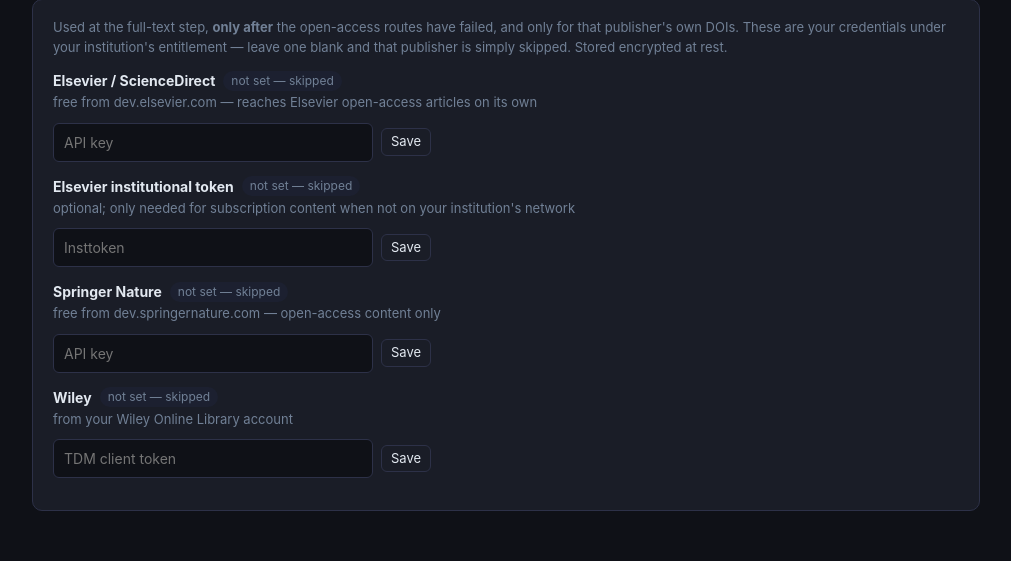
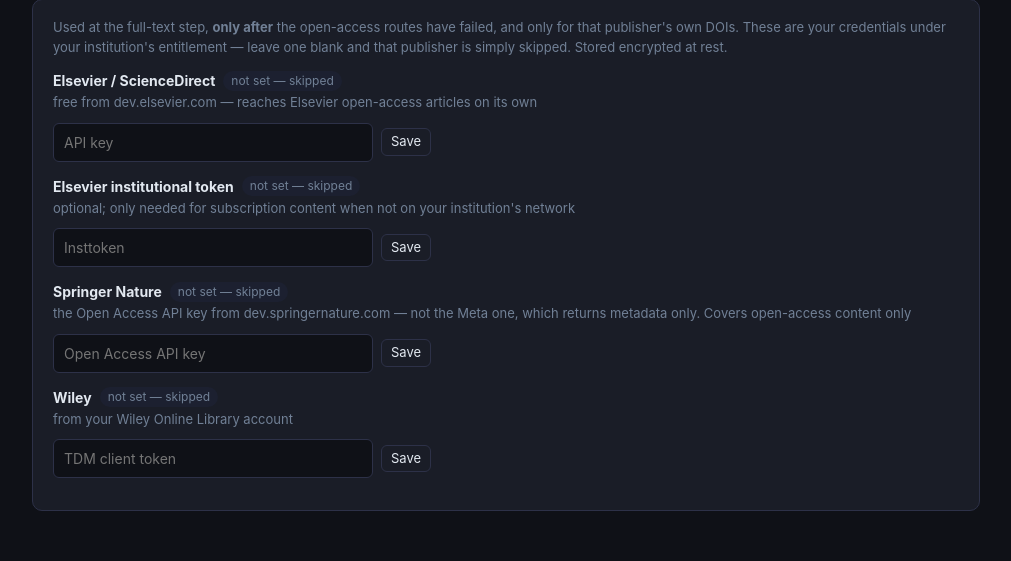
Before and after one commit to that-ugly-cat/lssr, a FastAPI app: template templates/profile.html in a window 1280 px wide. Shown: the part 423-984 px from the top of the page, without its empty margins (134-1145 px from the left). Run offline with FastAPI, Linux system fonts and the light colour scheme; the template is opened without the code that fills it, so the values that code supplies are empty.

Commit message:
profile: say which Springer key to paste
Springer's portal issues keys for two products and only one is any use here: the
Open Access API returns full-text JATS, the Meta API returns metadata we already
have from PubMed and the imports. Both endpoints answer on the same auth, so a
Meta-only key fails at retrieval with an unhelpful 401 — name the right one in
the profile, .env.example and DEPLOY instead.

Co-Authored-By: Claude Opus 4.8 <noreply@anthropic.com>

```diff
--- a/templates/profile.html
+++ b/templates/profile.html
@@ -32,7 +32,7 @@
   {% set creds = [
     ('elsevier', 'Elsevier / ScienceDirect', 'API key', 'free from dev.elsevier.com — reaches Elsevier open-access articles on its own'),
     ('elsevier_insttoken', 'Elsevier institutional token', 'Insttoken', 'optional; only needed for subscription content when not on your institution\'s network'),
-    ('springer', 'Springer Nature', 'API key', 'free from dev.springernature.com — open-access content only'),
+    ('springer', 'Springer Nature', 'Open Access API key', 'the Open Access API key from dev.springernature.com — not the Meta one, which returns metadata only. Covers open-access content only'),
     ('wiley', 'Wiley', 'TDM client token', 'from your Wiley Online Library account')
   ] %}
   {% for name, label, field, hint in creds %}
```
Also changed, not shown: DEPLOY.md (+1 -1 lines), 1 other file.
